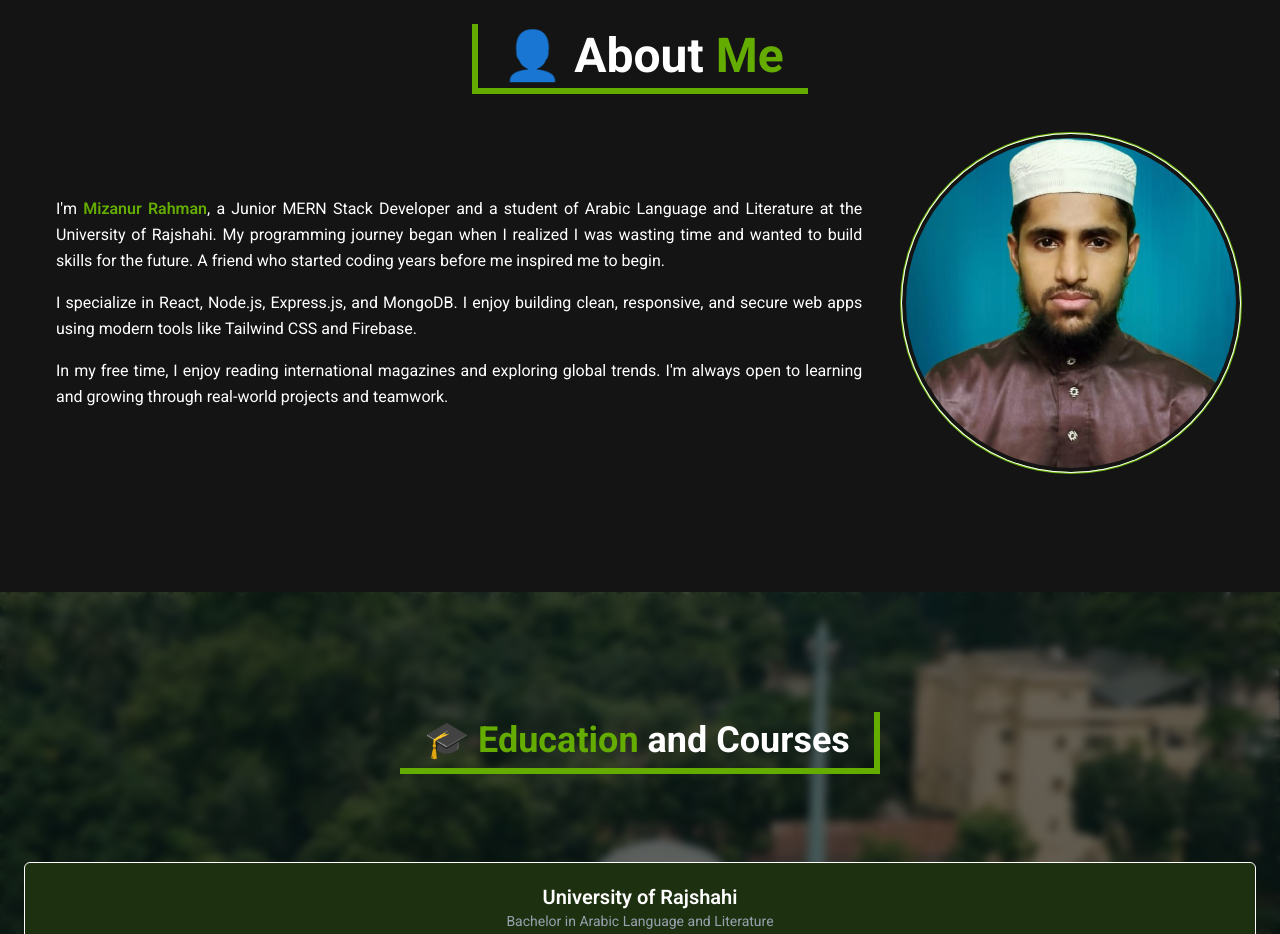
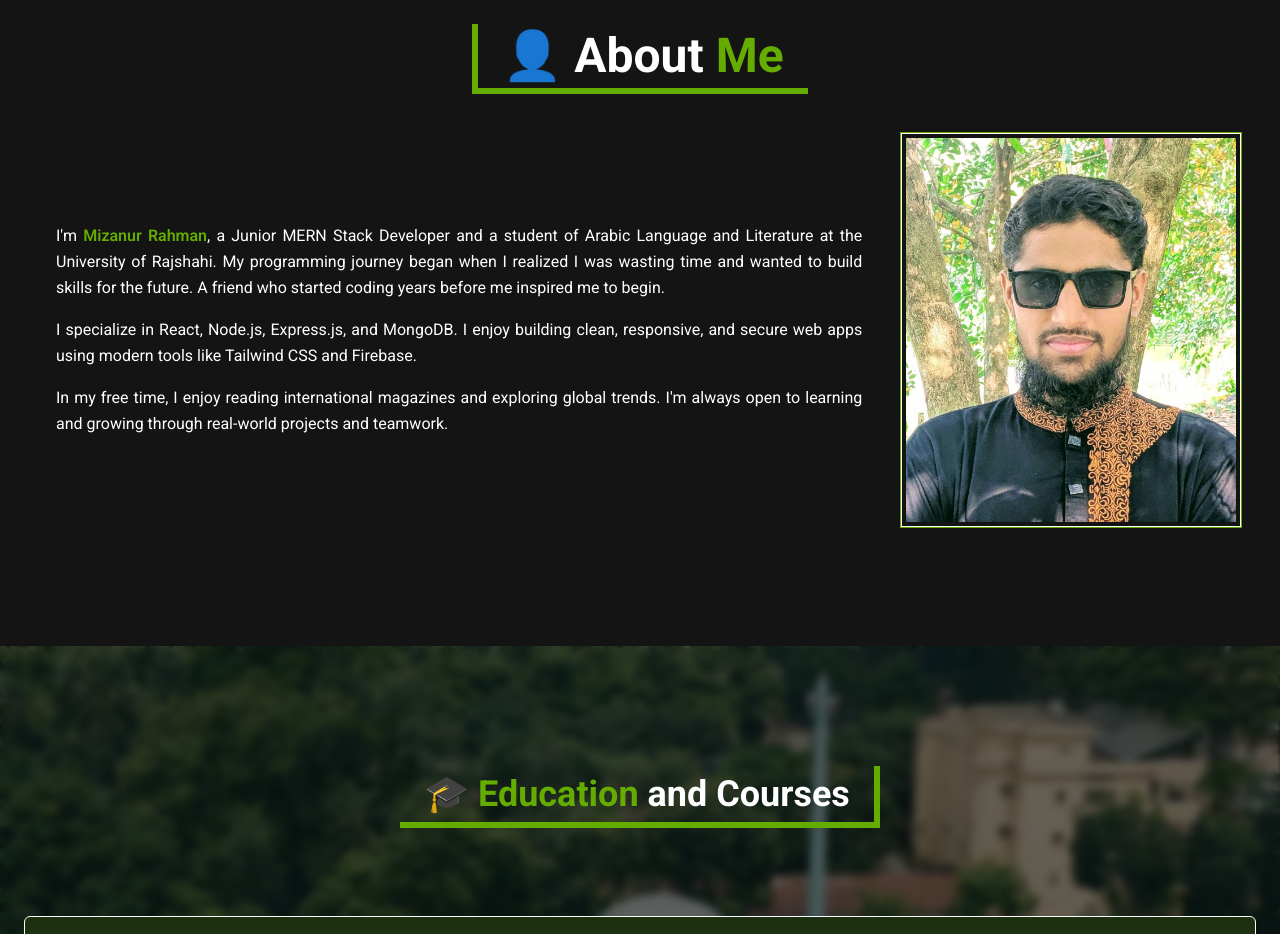
Before and after one commit to MizanRbf/portfolio.mizanrbf, a React (Vite) app: page / in a window 1280 px wide. Shown: the part 780-1714 px from the top of the page. Built offline with nearby package versions, Linux system fonts and the light colour scheme.

Commit message:
about photo changed

```diff
--- a/src/Components/About/About.jsx
+++ b/src/Components/About/About.jsx
@@ -39,9 +39,9 @@ const About = () => {
 
           {/* Image */}
           <Section2>
-            <div className="rounded-full  h-fit p-1 ring-1 ring-offset-1 ring-primary">
+            <div className="h-fit p-1 ring-1 ring-offset-1 ring-primary">
               <img
-                className="rounded-full w-70 md:w-80 lg:w-90"
+                className="w-70 md:w-80 lg:w-90"
                 src="/assets/about.jpg"
                 alt=""
               />
```
Also changed, not shown: public/assets/about.jpg.
